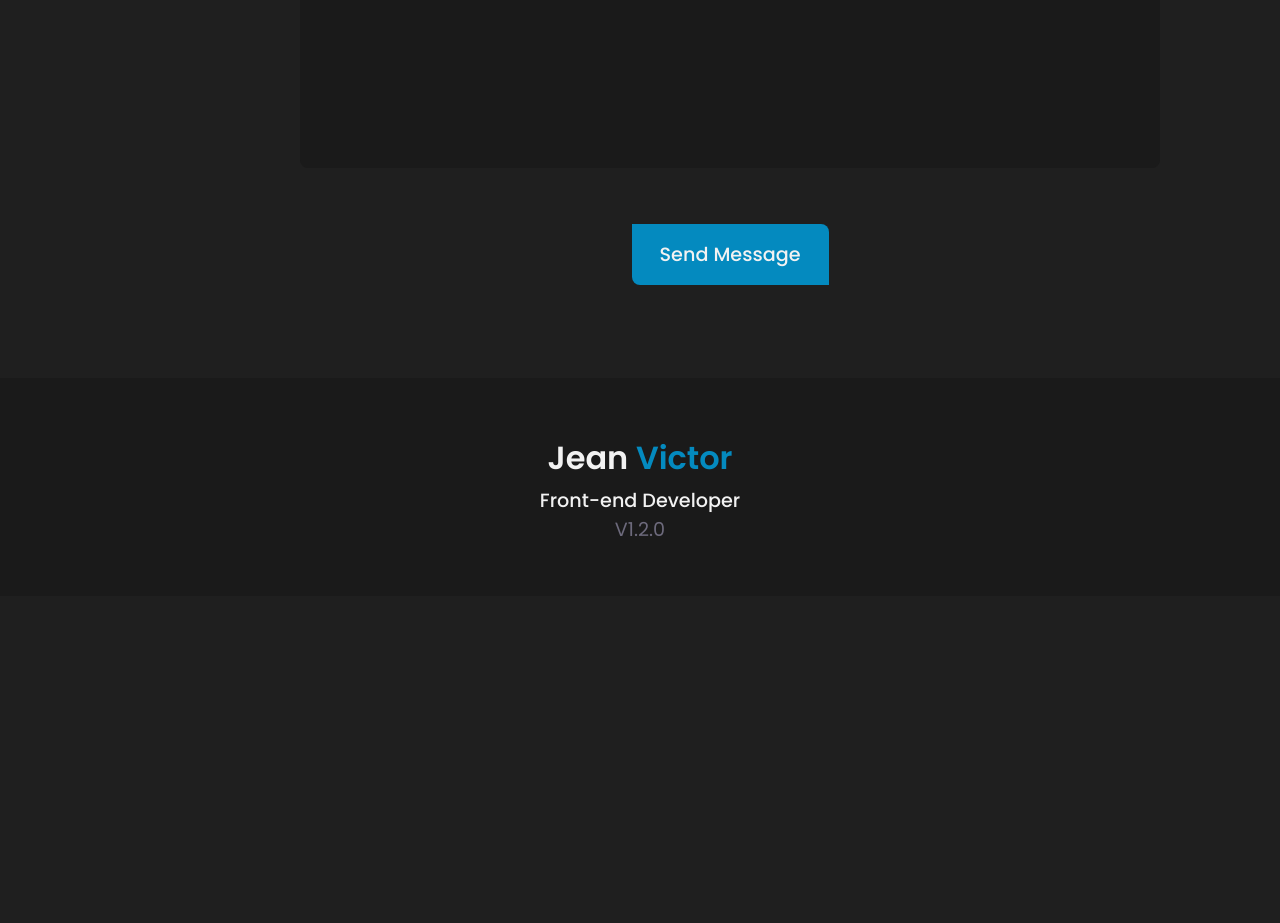
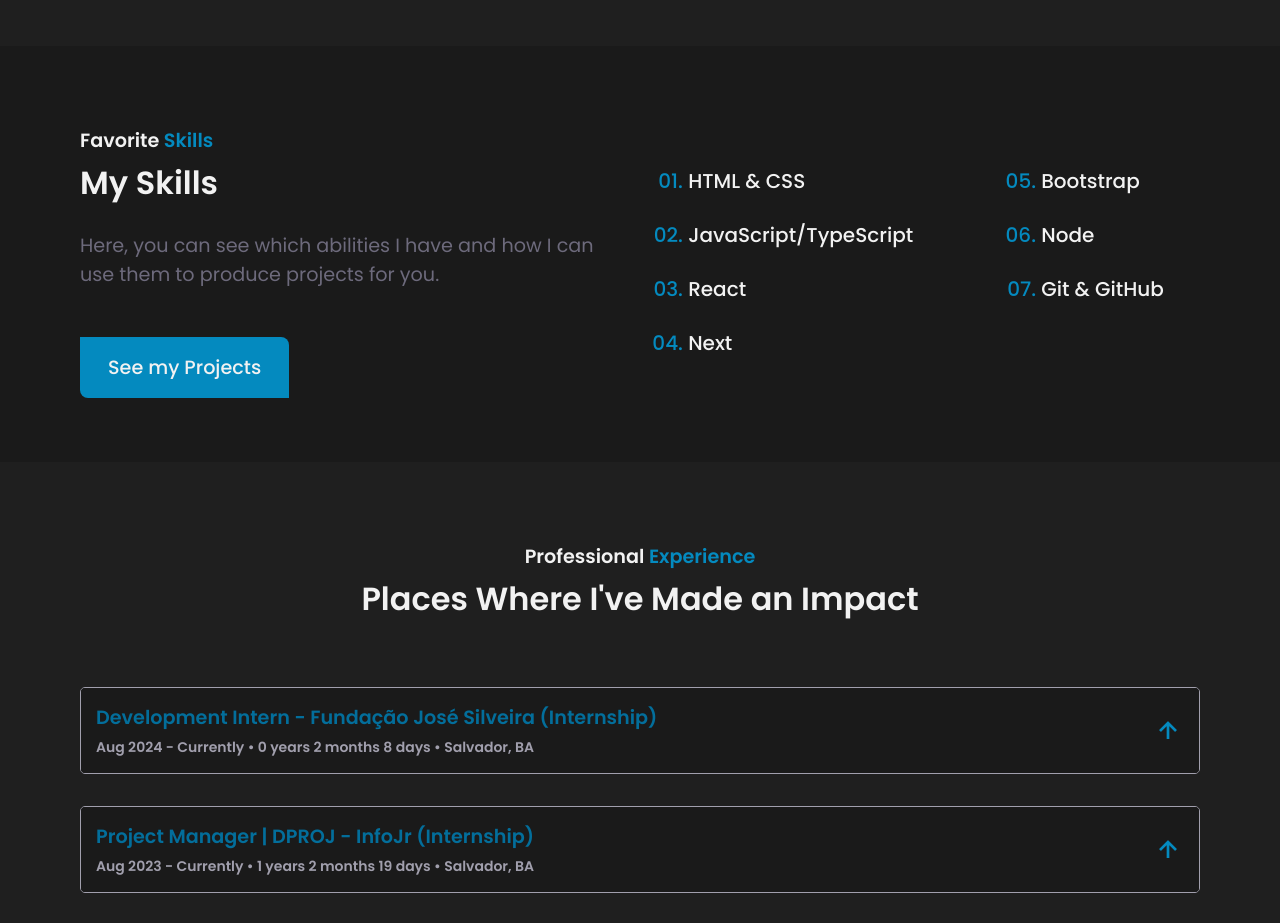
Before and after one commit to DJeanS03/myPortfolio, a React (Vite) app: page / in a window 1280 px wide. Shown: the part 1862-2785 px from the top of the page. Before the commit the page ends 2458 px from the top, so only its background shows below. Built offline with nearby package versions, Linux system fonts and the light colour scheme.

Commit message:
:sparkles: add: new data

```diff
--- a/src/components/UI/Accordion/styles.ts
+++ b/src/components/UI/Accordion/styles.ts
@@ -9,10 +9,8 @@ export const AccordionContainer = styled.div`
   width: 100%;
   transition: border 0.5s ease, box-shadow 0.3s ease;
   margin-bottom: 0.5rem;
+  white-space: normal;
 
-  //em caso de n ser a lista
-  white-space: normal;
-  // ----------------------------------------------------------------
 
   &:hover {
     border-color: ${({ theme }) => theme.colors["primaryColorLighter"]};
@@ -47,12 +45,11 @@ export const InfoLine = styled.div`
 export const AccordionContent = styled.div<{ isOpen: boolean }>`
   color: ${({ theme }) => theme.colors["textColor"]};
   padding: ${(props) => (props.isOpen ? "15px" : "0 15px")};
-max-height: ${(props) =>
-  props.isOpen ? "1000px" : "0"}; /* Ajuste o valor conforme necessário */
-overflow: hidden;
-transition: max-height 0.4s cubic-bezier(0.4, 0, 0.2, 1),
-            padding 0.6s cubic-bezier(0.4, 0, 0.2, 1);
-
+  max-height: ${(props) =>
+    props.isOpen ? "1000px" : "0"}; /* Ajuste o valor conforme necessário */
+  overflow: hidden;
+  transition: max-height 0.4s cubic-bezier(0.4, 0, 0.2, 1),
+    padding 0.6s cubic-bezier(0.4, 0, 0.2, 1);
 
   ul {
     list-style-type: disc;
--- a/src/data/MyExperiences.ts
+++ b/src/data/MyExperiences.ts
@@ -2,112 +2,97 @@ export const myExperiences = [
   {
     id: 1,
     defaultValues: {
-      companyName: "My Company",
-      location: "São Paulo, SP",
+      companyName: "Fundação José Silveira",
+      location: "Salvador, BA",
+      startDate: new Date("2024-08-12"), // Adicionando startDate
+      exitDate: new Date("2028-08-12"), // Adicionando startDate
+      status: "a",
+    },
+    translations: {
+      en: {
+        jobTitle: "Development Intern",
+        employmentType: "Internship",
+        children: [
+          "I develop and implement integrations between internal systems, ensuring efficient communication and connectivity between the company's tools.",
+          "I work in an agile environment, applying best practices in front-end and back-end development to deliver robust, high-quality solutions focused on measurable results.",
+          "I act as a full-stack developer on the Fluig platform, responsible for creating and customizing forms, applying technical solutions that optimize processes and enhance operational efficiency.",
+          "I develop and implement integrations between internal systems, ensuring efficient communication and connectivity between the company's tools.",
+        ],
+      },
+      pt: {
+        jobTitle: "Estagiário de Desenvolvimento",
+        employmentType: "Estágio",
+        children: [
+          "Desenvolvo e implemento integrações entre sistemas internos, garantindo uma comunicação eficiente e conectividade entre as ferramentas da empresa.",
+          "Faço parte de um ambiente ágil, aplicando boas práticas de desenvolvimento front-end e back-end, entregando soluções robustas e de alta qualidade com foco em resultados mensuráveis.",
+          "Atuo como desenvolvedor full-stack na plataforma Fluig, sendo responsável pela criação e customização de formulários, aplicando soluções técnicas que otimizam processos e aumentam a eficiência operacional.",
+          "Desenvolvo e implemento integrações entre sistemas internos, garantindo uma comunicação eficiente e conectividade entre as ferramentas da empresa.",
+        ],
+      },
+    },
+  },
+  {
+    id: 2,
+    defaultValues: {
+      companyName: "InfoJr",
+      location: "Salvador, BA",
+      startDate: new Date("2023-08-01"), // Adicionando startDate
+      exitDate: new Date("2028-05-15"), // Adicionando startDate
+      status: "a",
+    },
+    translations: {
+      en: {
+        jobTitle: "Project Manager | DPROJ",
+        employmentType: "Internship",
+        children: [
+          "My main mission is to plan and manage every phase of the project, from defining schedules and allocating resources to setting clear goals, ensuring the team's success and efficiency.",
+          "I lead and coordinate teams in complex projects, ensuring deliveries are on time and within budget, with a continuous focus on achieving the best results.",
+          "With a strategic and collaborative approach, I encourage effective communication between teams and stakeholders, fostering a productive and motivated work environment.",
+          "I am recognized for delivering high-quality results that exceed expectations, constantly striving to optimize processes and raise execution standards.",
+        ],
+      },
+      pt: {
+        jobTitle: "Gerente de Projetos | DPROJ",
+        employmentType: "Estágio",
+        children: [
+          "Minha principal missão é planejar e gerenciar cada etapa do projeto, desde a definição de cronogramas e alocação de recursos até o estabelecimento de metas claras, garantindo o sucesso e a eficiência do time.",
+          "Lidero e coordeno equipes em projetos complexos, assegurando entregas dentro do prazo e orçamento, com um foco contínuo em alcançar os melhores resultados.",
+          "Com uma abordagem estratégica e colaborativa, incentivo a comunicação eficaz entre as equipes e partes interessadas, promovendo um ambiente de trabalho produtivo e motivado.",
+          "Sou reconhecido por entregar resultados de alta qualidade que superam as expectativas, buscando constantemente otimizar processos e elevar os padrões de execução.",
+        ],
+      },
+    },
+  },
+  {
+    id: 3,
+    defaultValues: {
+      companyName: "InfoJr",
+      location: "Salvador, BA",
       startDate: new Date("2023-05-01"), // Adicionando startDate
       exitDate: new Date("2028-05-15"), // Adicionando startDate
       status: "a",
     },
     translations: {
       en: {
-        jobTitle: "Desenvolvedor Front-end",
-        employmentType: "CLT",
-        children: [],
+        jobTitle: "Full-stack Developer",
+        employmentType: "Internship",
+        children: [
+          "I am responsible for the creation and continuous evolution of features in web and mobile applications, using React JS, Node.js, and databases like PostgreSQL to deliver modern and impactful solutions.",
+          "My main goal is to ensure an exceptional user experience, developing intuitive, useful, and high-performance features while optimizing the overall performance of applications.",
+          "I develop efficient, scalable, and well-structured code using technologies like TypeScript, Next.js, and Tailwind CSS, and strictly follow best development practices to ensure the quality and long-term maintainability of the project.",
+          "I actively contribute to code reviews, perform unit testing, and implement continuous integration and delivery (CI/CD) using tools like Jest, Cypress, and GitHub Actions, ensuring each feature aligns with the highest standards of excellence.",
+        ],
       },
       pt: {
-        jobTitle: "Desenvolvedor Front-end",
+        jobTitle: "Desenvolvedor Full-stack",
         employmentType: "Estágio",
         children: [
-          "Responsável pela criação e melhoria contínua de funcionalidades em aplicações web e móveis utilizando React JS.",
-          "Meu objetivo é proporcionar a melhor experiência para o usuário, resolvendo problemas de desempenho e criando recursos simples, úteis e intuitivos.",
-          "Trabalho com a base de código, escrevendo código eficiente, escalável e bem estruturado, enquanto sigo as melhores práticas de desenvolvimento.",
-          "Participo ativamente de revisões de código e testes unitários, garantindo que as funcionalidades atendam aos mais altos padrões de qualidade.",
-          "Resolvo problemas e bugs em produção rapidamente para manter a integridade e o desempenho do sistema.",
+          "Sou responsável pela criação e evolução contínua de funcionalidades em aplicações web e móveis, utilizando React JS, Node.js, e bancos de dados como PostgreSQL, para entregar soluções modernas e impactantes.",
+          "Minha principal meta é garantir uma experiência do usuário excepcional, desenvolvendo recursos intuitivos, úteis e de alto desempenho, enquanto otimizando a performance geral das aplicações.",
+          "Desenvolvo código eficiente, escalável e bem estruturado, utilizando tecnologias como TypeScript, Next.js e Tailwind CSS, e sigo rigorosamente as melhores práticas de desenvolvimento para assegurar a qualidade e a manutenção do projeto no longo prazo.",
+          "Contribuo ativamente para revisões de código, realizo testes unitários e integração contínua (CI/CD) com ferramentas como Jest, Cypress e GitHub Actions, garantindo que cada funcionalidade esteja alinhada aos mais altos padrões de excelência.",
         ],
       },
     },
   },
-
-
- /*  {
-    id: 1,
-    defaultValues: {
-      companyName: "My Company",
-      location: "São Paulo, SP",
-      startDate: new Date("2023-05-01"), // Adicionando startDate
-      exitDate: new Date("2028-05-15"), // Adicionando startDate
-      status: "a",
-    },
-    translations: {
-      en: {
-        jobTitle: "Desenvolvedor Front-end",
-        employmentType: "CLT",
-        children: [],
-      },
-      pt: {
-        jobTitle: "Desenvolvedor Front-end",
-        employmentType: "Estágio",
-        children: [
-          "Responsável pela criação e melhoria contínua de funcionalidades em aplicações web e móveis utilizando React JS.",
-          "Meu objetivo é proporcionar a melhor experiência para o usuário, resolvendo problemas de desempenho e criando recursos simples, úteis e intuitivos.",
-          "Trabalho com a base de código, escrevendo código eficiente, escalável e bem estruturado, enquanto sigo as melhores práticas de desenvolvimento.",
-          "Participo ativamente de revisões de código e testes unitários, garantindo que as funcionalidades atendam aos mais altos padrões de qualidade.",
-          "Resolvo problemas e bugs em produção rapidamente para manter a integridade e o desempenho do sistema.",
-        ],
-      },
-    },
-  }, */
-
-
-  /* {
-    id: 2,
-    translations: {
-      en: {
-        companyName: "Tech Innovations",
-        jobTitle: "Senior Full-stack Developer",
-        employmentType: "Freelancer",
-        location: "New York, NY",
-        startDate: new Date("2019-06-15"),
-        status: "present",
-        children: "Worked on several full-stack web development projects.",
-      },
-      pt: {
-        companyName: "InfoJr",
-        jobTitle: "Gerente de Projetos | DPROJ",
-        employmentType: "Estágio",
-        location: "Salvador, BA",
-        startDate: new Date("2023-08-07"),
-        status: "Atualmente",
-        children: [
-          "Lidero e coordeno equipes em projetos complexos, garantindo a entrega dentro do prazo e orçamento, sempre com foco nos melhores resultados.",
-          "Minha missão é planejar e executar cada fase do projeto, incluindo cronogramas, alocação de recursos e definição de metas para garantir o sucesso do projeto.",
-          "Inovo implementando tecnologias como o Tailwind CSS, o que resulta em uma interface mais intuitiva e uma experiência de usuário aprimorada.",
-          "Com foco em resultados de alta qualidade, contribuo para a satisfação das partes interessadas e busco sempre melhorar a eficiência do time."
-        ]
-      },
-    },
-  },
-  {
-    id: 3,
-    translations: {
-      en: {
-        companyName: "Green Earth",
-        jobTitle: "UX/UI Designer",
-        employmentType: "Full-time",
-        startDate: new Date("2022-01-01"),
-        location: "London, UK",
-        status: "present",
-        children: "Worked on various web applications.",
-      },
-      pt: {
-        companyName: "Fundação José Silveira",
-        jobTitle: "Estagiário de Desenvolvimento",
-        employmentType: "Estágio",
-        startDate: new Date("2024-08-12"),
-        location: "Salvador, BA",
-        status: "Atualmente",
-        children: "Trabalhei em várias aplicações web.",
-      },
-    },
-  }, */
 ];
--- a/src/pages/Home/index.tsx
+++ b/src/pages/Home/index.tsx
@@ -10,7 +10,7 @@ import { Skills } from "../../components/Sections/Skills";
 import { MainContainer } from "./styles";
 import { useState, useEffect } from "react";
 
-export type Language = 'en' | 'pt';
+export type Language = "en" | "pt";
 
 export function Main() {
   const [scrolled, setScrolled] = useState(false);
@@ -48,9 +48,9 @@ export function Main() {
           onLanguageChange={handleLanguageChange}
         />
         <ScrollButton />
-     {/*    <Home language={language} />
+        <Home language={language} />
         <About language={language} />
-        <Skills language={language} /> */}
+        <Skills language={language} />
         <Experiences language={language} />
         <Projects language={language} />
         <Contact language={language} />
```
